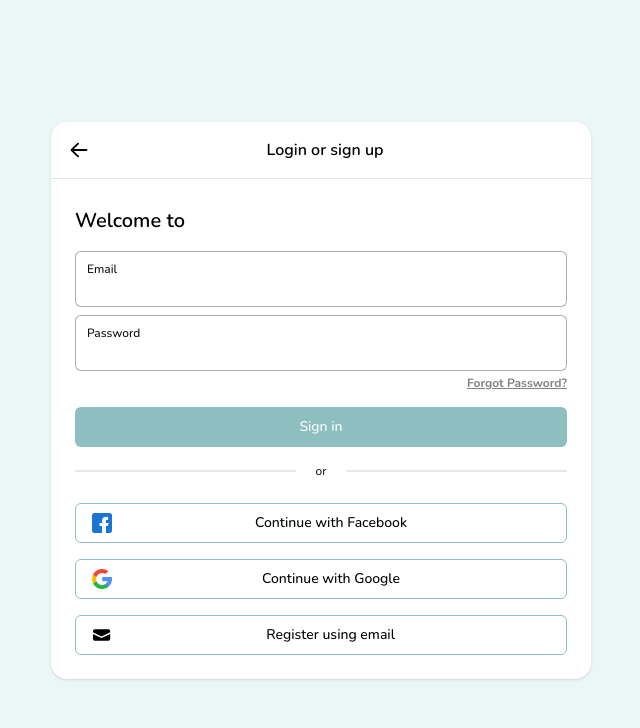
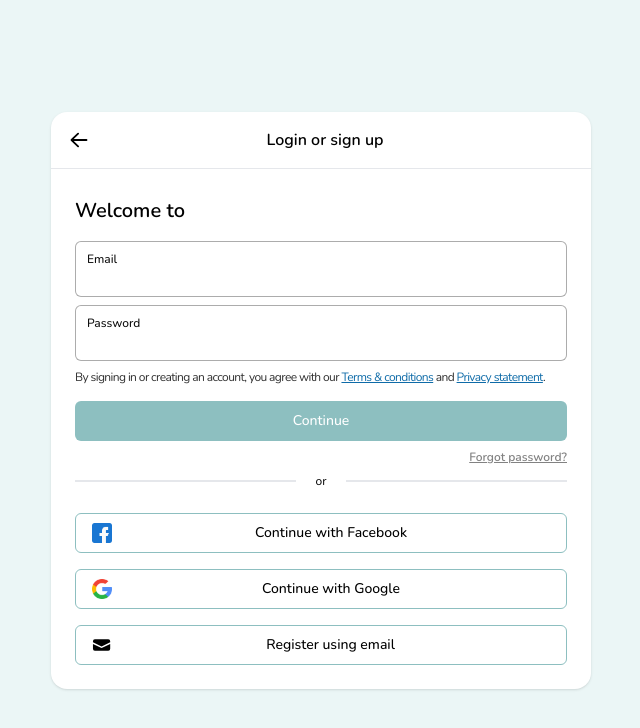
Before and after one commit to explore-siargao/explore-siargao, a Next.js app in the folder apps/web/: page /login in a window 1280 px wide. Shown: the top 728 px of the page, without its empty margins (319-959 px from the left). Built offline with nearby package versions, Linux system fonts and the light colour scheme; no server answers; what @repo/constants would draw is missing.

Commit message:
fix: Instruction for signin and signup page

```diff
--- a/apps/web/common/components/ui/Select.tsx
+++ b/apps/web/common/components/ui/Select.tsx
@@ -11,7 +11,7 @@ const Select = React.forwardRef<HTMLSelectElement, SelectProps>(
         <select
           ref={ref}
           className={cn(
-            "w-full rounded-md border-text-50 px-3 pb-1.5 pt-2.5 ring-1 ring-inset ring-text-200 focus:z-10 focus:border-none focus-within:ring-inset focus:ring-2 focus:ring-text-600",
+            "w-full font-light rounded-md border-text-50 px-3 pb-1.5 pt-2.5 ring-1 ring-inset ring-text-200 focus:z-10 focus:border-none focus-within:ring-inset focus:ring-2 focus:ring-text-600",
             className
           )}
           {...props}
--- a/apps/web/common/constants/index.ts
+++ b/apps/web/common/constants/index.ts
@@ -6,8 +6,8 @@ export const ADD_USER_SUCCESS_MESSAGE = "User Successfully added"
 
 export const SUBMIT_BUTTON_TEXT = "Submit"
 export const RESEND_BUTTON_TEXT = "Resend"
-export const AGREE_CONTINUE_BUTTON_TEXT = "Agree and continue"
-export const CONTINUE_BUTTON_TEXT = "Sign in"
+export const AGREE_CONTINUE_BUTTON_TEXT = "Continue"
+export const CONTINUE_BUTTON_TEXT = "Continue"
 export const LOGIN_CONTENT_TITTLE_TEXT = `Welcome to ${APP_NAME}`
 export const SEND_EMAIL_BUTTON_TEXT = "Send email"
 export const LOGIN_CONTENT_SUB_TEXT =
--- a/apps/web/module/Authentication/components/LoginForm.tsx
+++ b/apps/web/module/Authentication/components/LoginForm.tsx
@@ -78,22 +78,24 @@ const LoginForm = () => {
             disabled={isLoginPending}
           />
         </div>
-        <div className="flex justify-end mt-1">
-          <Link
-            href={LINK_FORGOT_PASSWORD}
-            className="font-bold underline text-xs text-text-300 hover:text-text-600"
-            onClick={() => {
-              const email = getValues("email")
-              updateEmail(email)
-            }}
-          >
-            Forgot Password?
-          </Link>
-        </div>
+        <div className="flex mt-2">
+
+        <p className="text-xs text-text-500 tracking-tighter">
+              By signing in or creating an account, you agree with our{" "}
+              <Link href="#" className="text-info-500 underline">
+                Terms & conditions
+              </Link>{" "}
+              and{" "}
+              <Link href="#" className="text-info-500 underline">
+                Privacy statement
+              </Link>.
+            </p>
+            </div>
+
         <Button
           type="submit"
           variant="default"
-          className="w-full my-4"
+          className="w-full mt-4 mb-2"
           disabled={isLoginPending}
         >
           {isLoginPending ? (
@@ -104,6 +106,18 @@ const LoginForm = () => {
             CONTINUE_BUTTON_TEXT
           )}
         </Button>
+        <div className="flex justify-end mb-2">
+                    <Link
+            href={LINK_FORGOT_PASSWORD}
+            className="font-semibold underline text-xs text-text-300 hover:text-text-600"
+            onClick={() => {
+              const email = getValues("email")
+              updateEmail(email)
+            }}
+          >
+            Forgot password?
+          </Link>
+        </div>
         <div className="flex">
           <span className="border-b-2 h-0 w-full my-auto"></span>
           <p className="text-xs mx-5">or</p>
--- a/apps/web/module/Authentication/components/SignUpForm.tsx
+++ b/apps/web/module/Authentication/components/SignUpForm.tsx
@@ -100,7 +100,7 @@ const SignUpForm = ({ isSocial = false }: Props) => {
   return (
     <div className="p-6">
       <form onSubmit={handleSubmit(onSubmit)}>
-        <div className="space-y-4 overflow-y-auto">
+        <div className="space-y-4">
           <div>
             <div>
               <Input
@@ -166,8 +166,7 @@ const SignUpForm = ({ isSocial = false }: Props) => {
               </Select>
             </div>
             <p className="text-xs mt-1 text-text-500">
-              To sign up, you need to be at least 18. Your birthday won’t be
-              shared with other people who use {APP_NAME}.
+              To sign up, you need to be at least 18. We will not share your personal information.
             </p>
           </div>
           <div>
@@ -195,21 +194,15 @@ const SignUpForm = ({ isSocial = false }: Props) => {
                 disabled={addUserIsPending}
               />
             )}
-            <p className="text-xs mt-4 text-text-500 tracking-tighter">
-              By selecting{" "}
-              <span className="font-bold"> Agree and continue,</span> I agree to{" "}
-              {APP_NAME}'s{" "}
-              <Link href="#" className="text-info-500 font-bold underline">
-                Terms of Service, Payments Terms of Service,
+        <p className="text-xs mt-4 text-text-500 tracking-tighter">
+              By signing in or creating an account, you agree with our{" "}
+              <Link href="#" className="text-info-500 underline">
+                Terms & conditions
               </Link>{" "}
               and{" "}
-              <Link href="#" className="text-info-500 font-bold underline">
-                Nondiscrimination Policy
-              </Link>{" "}
-              and acknowledge the{" "}
-              <Link href="#" className="text-info-500 font-bold underline">
-                Privacy Policy
-              </Link>
+              <Link href="#" className="text-info-500 underline">
+                Privacy statement
+              </Link>.
             </p>
           </div>
           <Button type="submit" className="w-full my-4">
@@ -223,12 +216,6 @@ const SignUpForm = ({ isSocial = false }: Props) => {
           </Button>
           <div className="w-full border-b-2 mt-2" />
           <div className="text-xs font-medium mt-1 text-text-500 tracking-tighter">
-            <p>
-              {APP_NAME} will send you members-only deals, inspiration,
-              marketing emails, and push notifications. You can opt out of
-              receiving these at any time in your account settings or directly
-              from the marketing notification.
-            </p>
             <div className="relative flex items-start mt-4">
               <div className="flex h-6 items-center">
                 <input
@@ -240,9 +227,9 @@ const SignUpForm = ({ isSocial = false }: Props) => {
                 />
                 <label
                   htmlFor="comments"
-                  className="text-text-500 ml-3 text-xs leading-6"
+                  className="text-text-500 ml-3 text-xs leading-2"
                 >
-                  I don’t want to receive marketing messages from {APP_NAME}
+                  I’d like to receive travel tips, uplifting content, and exclusive deals from {APP_NAME}. You can opt out at any time.
                 </label>
               </div>
             </div>
```
